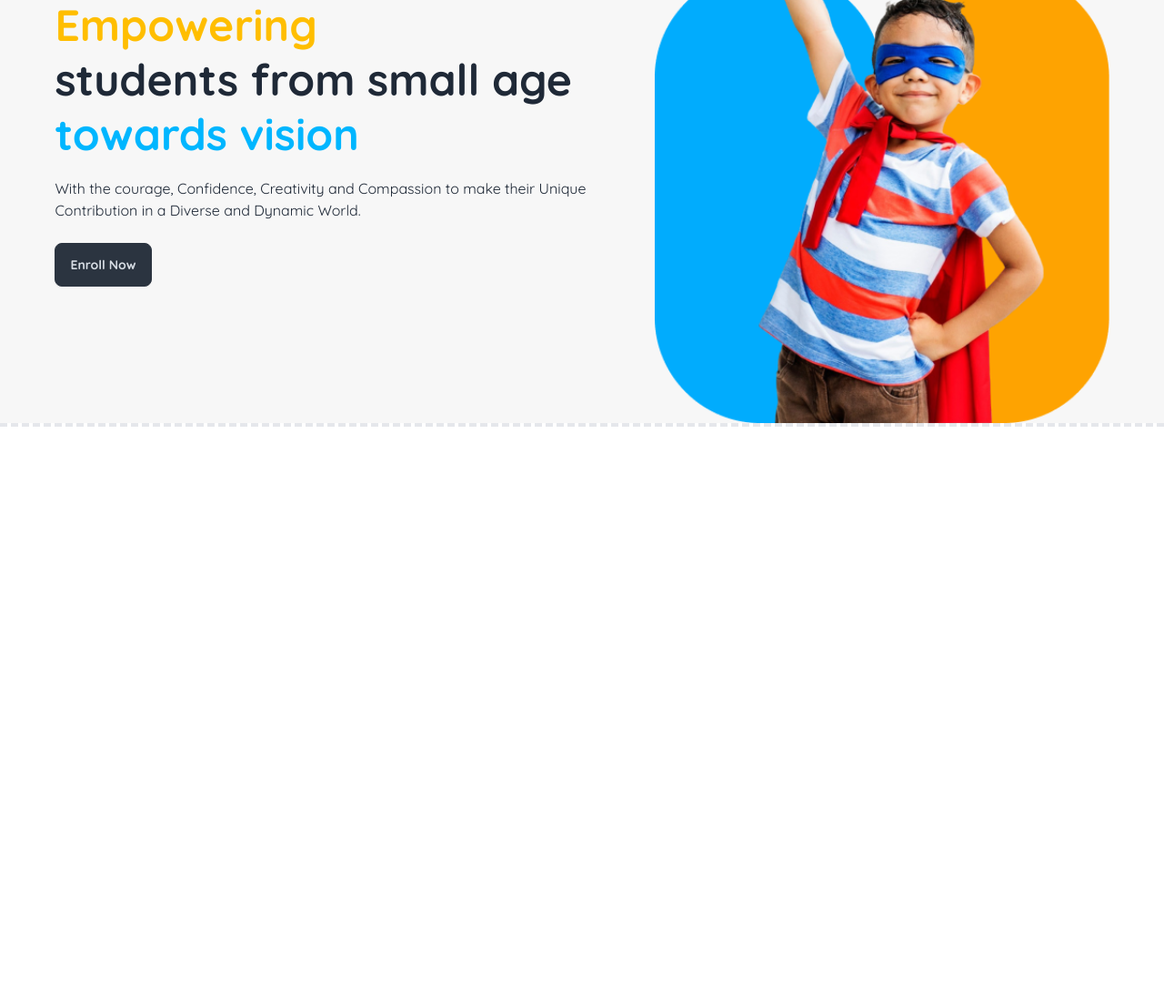
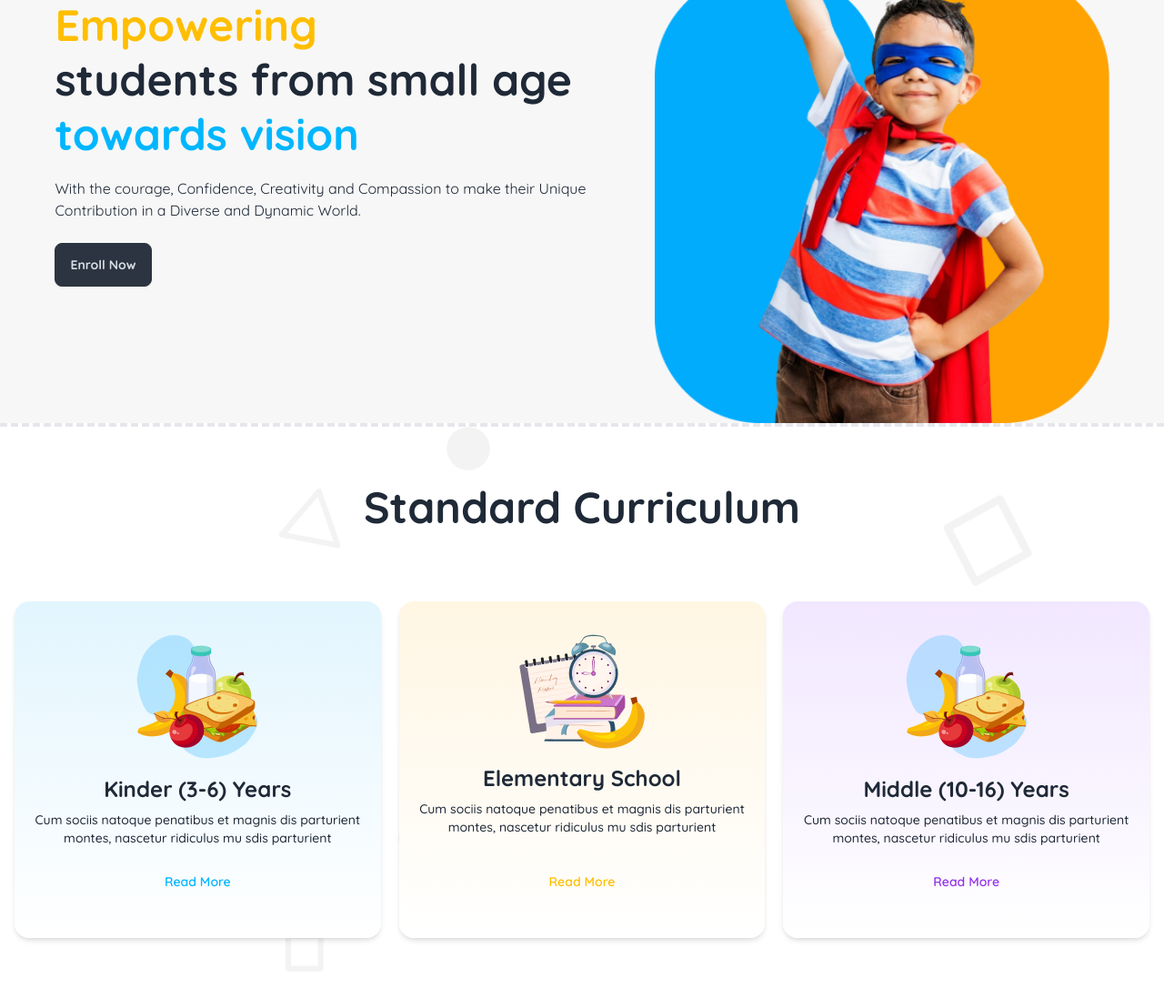
Before and after one commit to FajlaRabby24/kids-school-daisyui, a plain HTML site: page index.html in a window 1280 px wide. Shown: the part 287-1385 px from the top of the page at 91% size. Before the commit the page ends 800 px from the top, so only its background shows below. Drawn offline with nearby package versions, Linux system fonts and the light colour scheme.

Commit message:
curriculum section done

```diff
--- a/index.html
+++ b/index.html
@@ -43,7 +43,8 @@
                                     d="M4 6h16M4 12h8m-8 6h16" />
                             </svg>
                         </div>
-                        <ul tabindex="0" class="menu menu-sm dropdown-content rounded-box z-[1] mt-3 w-52 p-2 shadow bg-white">
+                        <ul tabindex="0"
+                            class="menu menu-sm dropdown-content rounded-box z-[1] mt-3 w-52 p-2 shadow bg-white">
                             <li><a class="text-warning font-bold">Home</a></li>
                             <li><a class="text-primary font-bold">About</a></li>
                             <li><a class="text-info font-bold">Facilties</a></li>
@@ -70,20 +71,75 @@
         <!-- banner -->
         <div class="hero bg-[#f7f7f7] md:pt-16">
             <div class="hero-content py-0 flex-col md:flex-row-reverse items-center md:gap-4 lg:gap-9">
-              <img
-                src="./assets/hero-kids.png"
-                class="md:w-2/5 " />
+                <img src="./assets/hero-kids.png" class="md:w-2/5 " />
                 <!-- text content  -->
-              <div class="text-center md:text-left lg:w-1/2">
-                <h1 class=" text-3xl  lg:text-5xl font-bold"><span class="text-warning inline-block lg:mb-3">Empowering</span> <br>
-                    students from small age <br> <span class="text-info inline-block lg:mt-3">towards vision</span></h1>
-                <p class="py-6">With the courage, Confidence, Creativity and Compassion to make their Unique Contribution in a Diverse and Dynamic World.
-                </p>
-                <button class="btn btn-neutral font-bold">Enroll Now</button>
-              </div>
+                <div class="text-center md:text-left lg:w-1/2">
+                    <h1 class=" text-3xl  lg:text-5xl font-bold"><span
+                            class="text-warning inline-block lg:mb-3">Empowering</span> <br>
+                        students from small age <br> <span class="text-info inline-block lg:mt-3">towards vision</span>
+                    </h1>
+                    <p class="py-6">With the courage, Confidence, Creativity and Compassion to make their Unique
+                        Contribution in a Diverse and Dynamic World.
+                    </p>
+                    <button class="btn btn-neutral font-bold">Enroll Now</button>
+                </div>
             </div>
-          </div>
+        </div>
     </header>
+    <main>
+        <!-- curriculum section  -->
+        <section class="py-16 mb-24 bg-[url(./assets/bg.png)]">
+            <h1 class="text-3xl md:text-4xl lg:text-5xl font-bold text-center mb-20">Standard Curriculum</h1>
+            <!-- container  -->
+            <div class="px-4 grid gap-5 grid-cols-1 md:grid-cols-2 lg:grid-cols-3">
+                <!-- card  -->
+                <div class="card bg-gradient-to-t from-white to-[#e2f5fe] card-compact py-9 shadow-md">
+                    <figure>
+                        <img src="./assets/kinder.png" alt="Shoes" />
+                    </figure>
+                    <div class="card-body text-center">
+                        <h2 class=" text-center text-2xl font-bold">Kinder (3-6) Years</h2>
+                        <p class="font-medium mb-5">Cum sociis natoque penatibus et magnis
+                            dis parturient montes, nascetur ridiculus
+                            mu sdis parturient</p>
+                        <div class="card-actions mx-auto">
+                           <a href="#" class="text-info font-semibold">Read More</a>
+                        </div>
+                    </div>
+                </div>
+                <!-- card  -->
+                <div class="card bg-gradient-to-t from-white to-[#fff6e3] card-compact py-9 shadow-md">
+                    <figure>
+                        <img src="./assets/elementary.png" alt="Shoes" />
+                    </figure>
+                    <div class="card-body text-center">
+                        <h2 class=" text-center text-2xl font-bold">Elementary School</h2>
+                        <p class="font-medium mb-5">Cum sociis natoque penatibus et magnis
+                            dis parturient montes, nascetur ridiculus
+                            mu sdis parturient</p>
+                        <div class="card-actions mx-auto">
+                           <a href="#" class="text-warning font-semibold">Read More</a>
+                        </div>
+                    </div>
+                </div>
+                <!-- card  -->
+                <div class="card bg-gradient-to-t from-white to-[#f1e7ff] card-compact py-9 shadow-md">
+                    <figure>
+                        <img src="./assets/kinder.png" alt="Shoes" />
+                    </figure>
+                    <div class="card-body text-center">
+                        <h2 class=" text-center text-2xl font-bold">Middle (10-16) Years</h2>
+                        <p class="font-medium mb-5">Cum sociis natoque penatibus et magnis
+                            dis parturient montes, nascetur ridiculus
+                            mu sdis parturient</p>
+                        <div class="card-actions mx-auto">
+                           <a href="#" class="text-purple-600 font-semibold">Read More</a>
+                        </div>
+                    </div>
+                </div>
+            </div>
+        </section>
+    </main>
 </body>
 
 </html>
```
